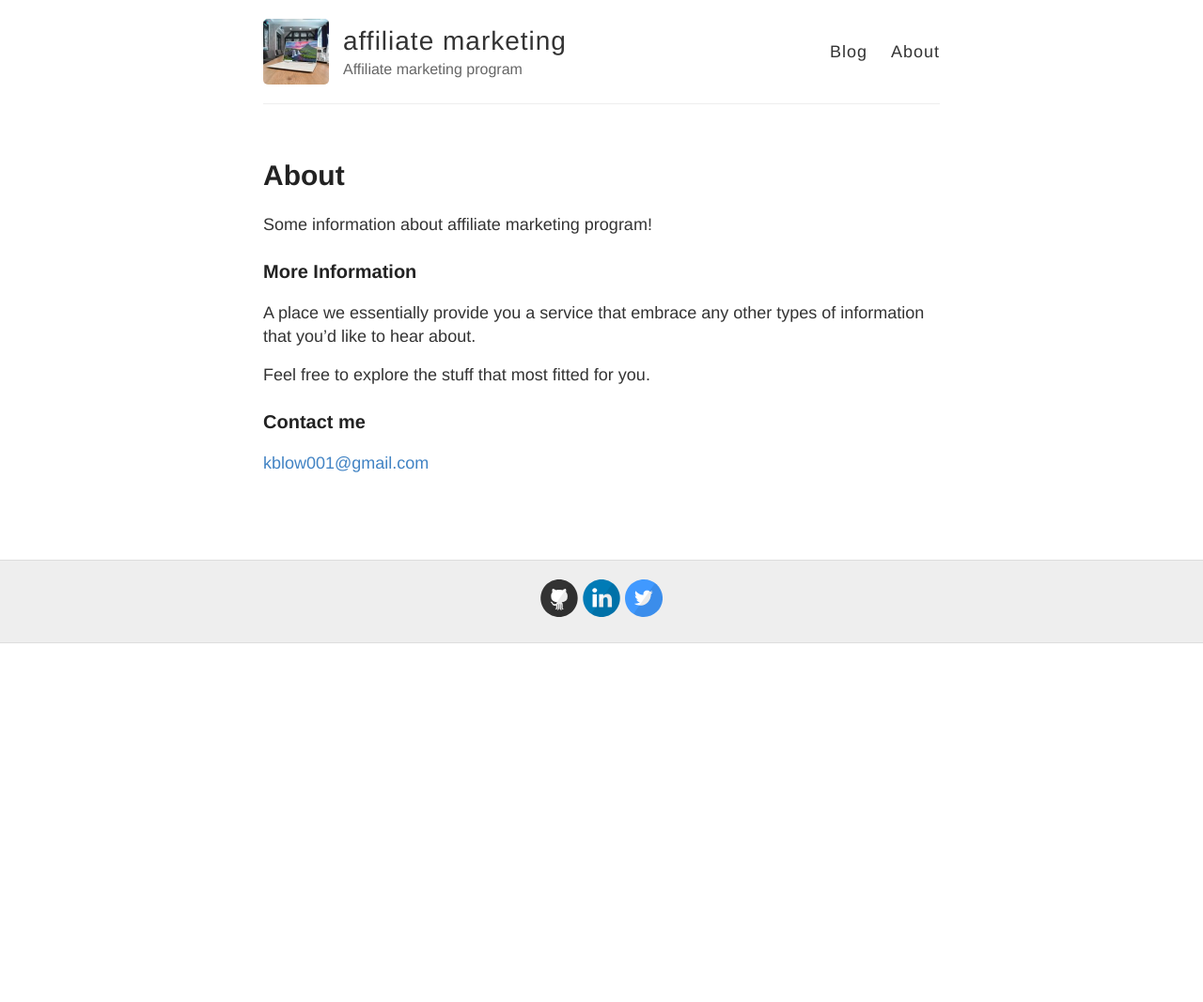
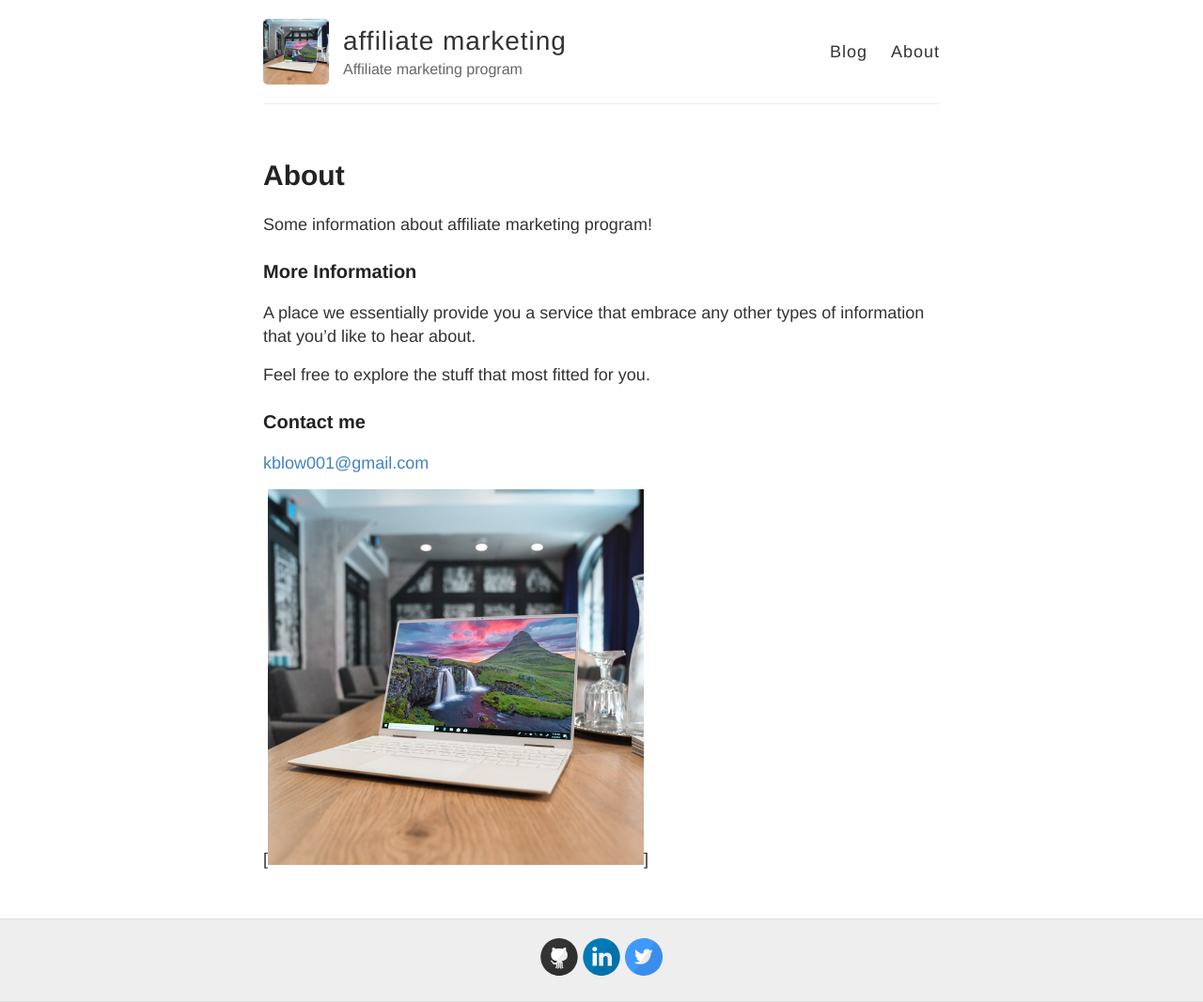
Before and after one commit to innovationmgt/affiliate-marketing, a Jekyll site: the page built from about.md, in a window 1280 px wide. Shown: the whole page at 94% size. Built offline with Jekyll 4.4.1, drawn with Linux system fonts in a browser that asks for light colours; before the commit the page ends 900 px from its top, so only the background shows below that.

Commit message:
Update about.md

```diff
--- a/about.md
+++ b/about.md
@@ -16,4 +16,4 @@
 
 [kblow001@gmail.com](mailto:kblow001@gmail.com)
 
-![]({{ site.baseurl }} /images/logo.jpg)
+[<img src="{{ site.baseurl }}/images/post.jpg" alt="about " style="width: 400px;"/>]
```
